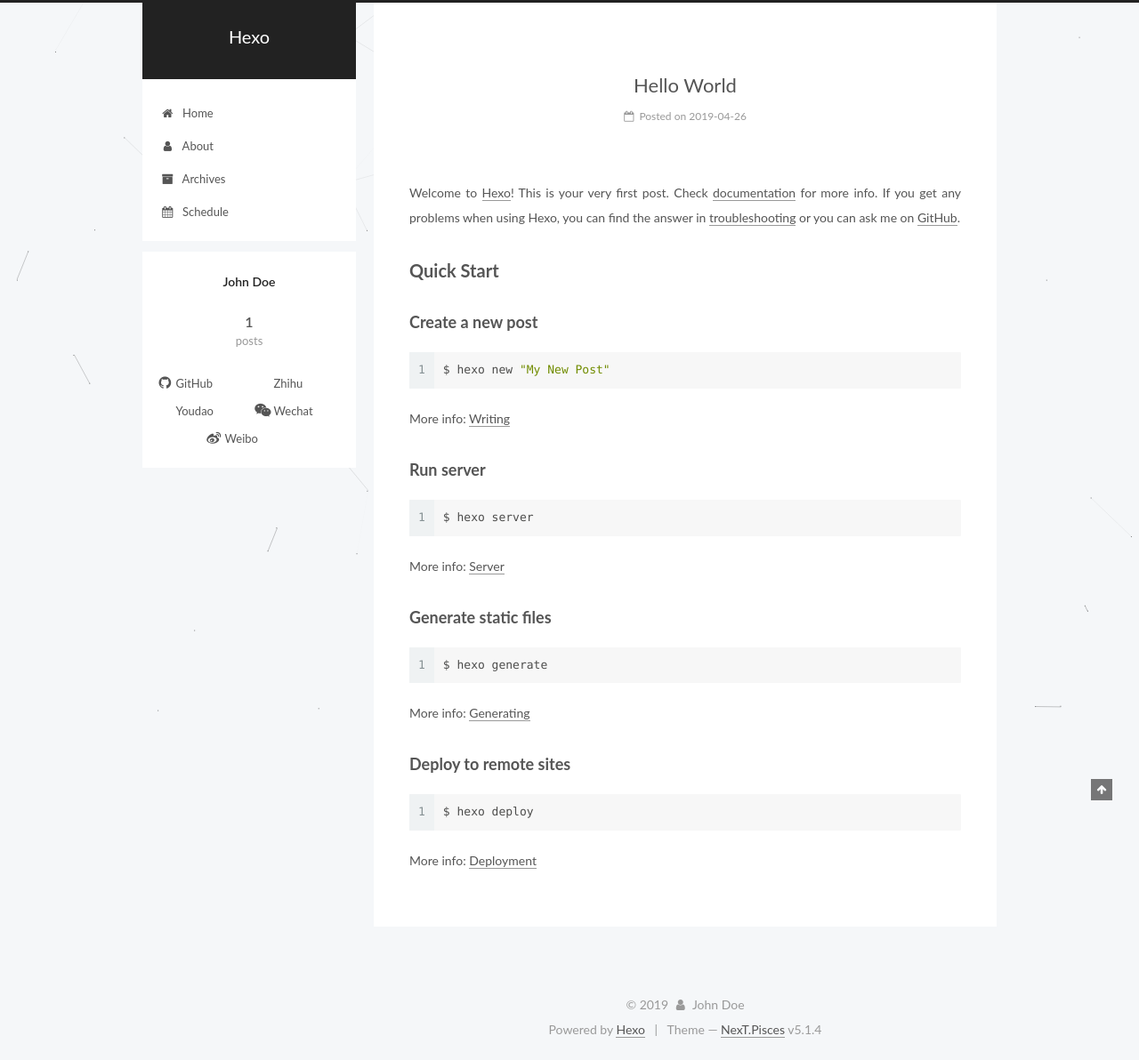
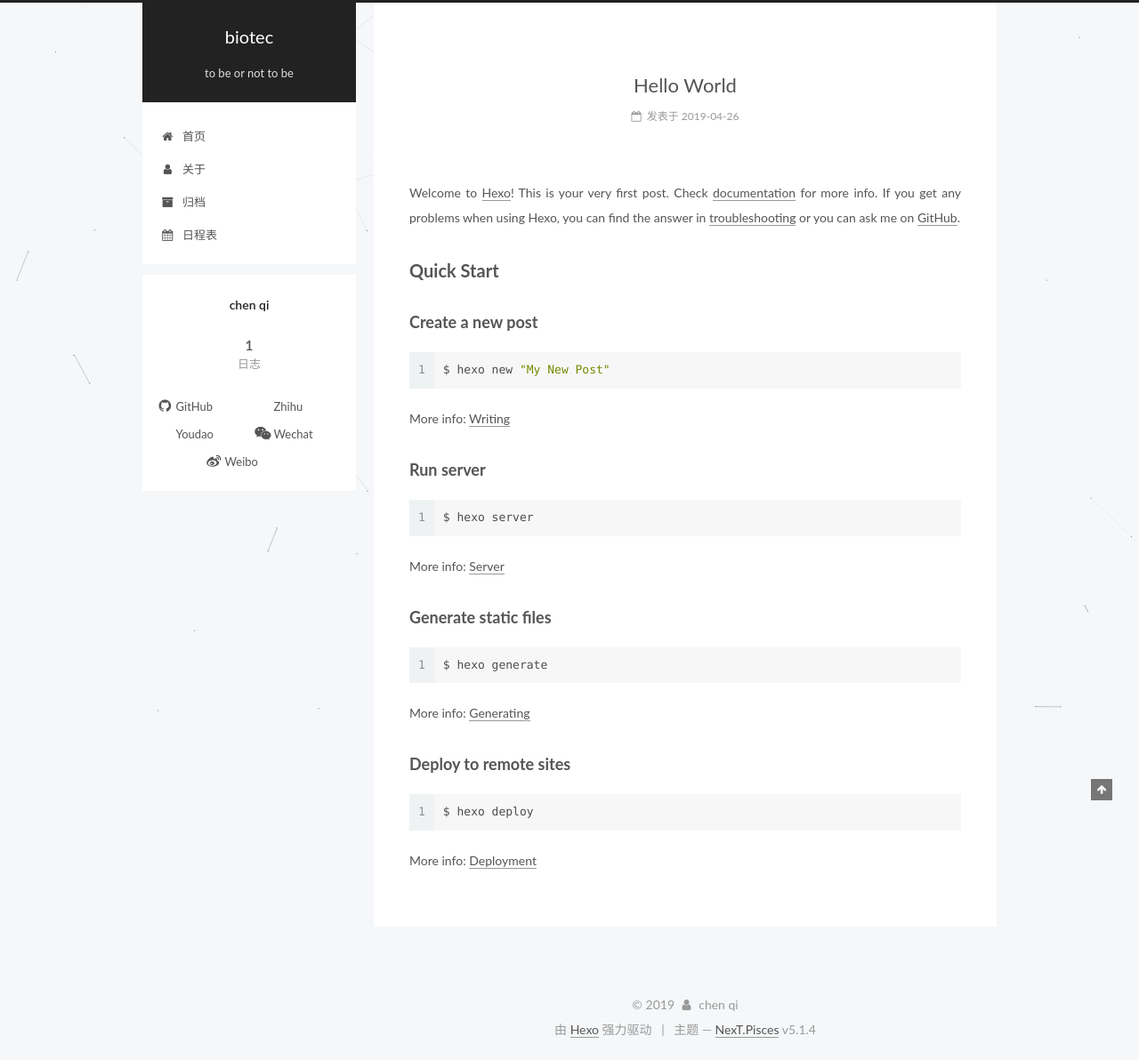
Before and after one commit to biochenqi/biochenqi.github.io, a plain HTML site: page index.html in a window 1280 px wide. Shown: the whole page at 89% size. Drawn offline with Linux system fonts and the light colour scheme.

Commit message:
Site updated: 2019-04-26 15:20:07

```diff
--- a/index.html
+++ b/index.html
@@ -5,7 +5,7 @@
 
 
 
-<html class="theme-next pisces use-motion" lang>
+<html class="theme-next pisces use-motion" lang="zh-Hans">
 <head><meta name="generator" content="Hexo 3.8.0">
   <meta charset="UTF-8">
 <meta http-equiv="X-UA-Compatible" content="IE=edge">
@@ -80,12 +80,12 @@
 
 
 <meta property="og:type" content="website">
-<meta property="og:title" content="Hexo">
+<meta property="og:title" content="biotec">
 <meta property="og:url" content="http://yoursite.com/index.html">
-<meta property="og:site_name" content="Hexo">
-<meta property="og:locale" content="default">
+<meta property="og:site_name" content="biotec">
+<meta property="og:locale" content="zh-Hans">
 <meta name="twitter:card" content="summary">
-<meta name="twitter:title" content="Hexo">
+<meta name="twitter:title" content="biotec">
 
 
 
@@ -101,7 +101,7 @@
     motion: {"enable":true,"async":false,"transition":{"post_block":"fadeIn","post_header":"slideDownIn","post_body":"slideDownIn","coll_header":"slideLeftIn","sidebar":"slideUpIn"}},
     duoshuo: {
       userId: '0',
-      author: 'Author'
+      author: '博主'
     },
     algolia: {
       applicationID: '',
@@ -121,7 +121,7 @@
 
 
 
-  <title>Hexo</title>
+  <title>biotec</title>
 
 
 
@@ -133,7 +133,7 @@
 
 </head>
 
-<body itemscope itemtype="http://schema.org/WebPage" lang="default">
+<body itemscope itemtype="http://schema.org/WebPage" lang="zh-Hans">
 
 
 
@@ -152,12 +152,12 @@
     <div class="custom-logo-site-title">
       <a href="/" class="brand" rel="start">
         <span class="logo-line-before"><i></i></span>
-        <span class="site-title">Hexo</span>
+        <span class="site-title">biotec</span>
         <span class="logo-line-after"><i></i></span>
       </a>
     </div>
 
-        <p class="site-subtitle"></p>
+        <p class="site-subtitle">to be or not to be</p>
 
   </div>
 
@@ -182,7 +182,7 @@
 
               <i class="menu-item-icon fa fa-fw fa-home"></i> <br>
 
-            Home
+            首页
           </a>
         </li>
 
@@ -192,7 +192,7 @@
 
               <i class="menu-item-icon fa fa-fw fa-user"></i> <br>
 
-            About
+            关于
           </a>
         </li>
 
@@ -202,7 +202,7 @@
 
               <i class="menu-item-icon fa fa-fw fa-archive"></i> <br>
 
-            Archives
+            归档
           </a>
         </li>
 
@@ -212,7 +212,7 @@
 
               <i class="menu-item-icon fa fa-fw fa-calendar"></i> <br>
 
-            Schedule
+            日程表
           </a>
         </li>
 
@@ -252,13 +252,13 @@
     <link itemprop="mainEntityOfPage" href="http://yoursite.com/2019/04/26/hello-world/">
 
     <span hidden itemprop="author" itemscope itemtype="http://schema.org/Person">
-      <meta itemprop="name" content="John Doe">
+      <meta itemprop="name" content="chen qi">
       <meta itemprop="description" content>
       <meta itemprop="image" content="/images/avatar.gif">
     </span>
 
     <span hidden itemprop="publisher" itemscope itemtype="http://schema.org/Organization">
-      <meta itemprop="name" content="Hexo">
+      <meta itemprop="name" content="biotec">
     </span>
 
 
@@ -278,9 +278,9 @@
                 <i class="fa fa-calendar-o"></i>
               </span>
 
-                <span class="post-meta-item-text">Posted on</span>
+                <span class="post-meta-item-text">发表于</span>
 
-              <time title="Post created" itemprop="dateCreated datePublished" datetime="2019-04-26T14:36:00+08:00">
+              <time title="创建于" itemprop="dateCreated datePublished" datetime="2019-04-26T14:36:00+08:00">
                 2019-04-26
               </time>
 
@@ -399,7 +399,7 @@
         <div class="site-overview">
           <div class="site-author motion-element" itemprop="author" itemscope itemtype="http://schema.org/Person">
 
-              <p class="site-author-name" itemprop="name">John Doe</p>
+              <p class="site-author-name" itemprop="name">chen qi</p>
               <p class="site-description motion-element" itemprop="description"></p>
           </div>
 
@@ -411,7 +411,7 @@
                 <a href="/archives/">
 
                   <span class="site-state-item-count">1</span>
-                  <span class="site-state-item-name">posts</span>
+                  <span class="site-state-item-name">日志</span>
                 </a>
               </div>
 
@@ -489,13 +489,13 @@
   <span class="with-love">
     <i class="fa fa-user"></i>
   </span>
-  <span class="author" itemprop="copyrightHolder">John Doe</span>
+  <span class="author" itemprop="copyrightHolder">chen qi</span>
 
 
 </div>
 
 
-  <div class="powered-by">Powered by <a class="theme-link" target="_blank" href="https://hexo.io">Hexo</a></div>
+  <div class="powered-by">由 <a class="theme-link" target="_blank" href="https://hexo.io">Hexo</a> 强力驱动</div>
 
 
 
@@ -503,7 +503,7 @@
 
 
 
-  <div class="theme-info">Theme &mdash; <a class="theme-link" target="_blank" href="https://github.com/iissnan/hexo-theme-next">NexT.Pisces</a> v5.1.4</div>
+  <div class="theme-info">主题 &mdash; <a class="theme-link" target="_blank" href="https://github.com/iissnan/hexo-theme-next">NexT.Pisces</a> v5.1.4</div>
 
 
 
```
Also changed, not shown: 2019/04/26/hello-world/index.html (+28 -28 lines), about/index.html (+17 -17 lines), archives/2019/04/index.html (+20 -20 lines), archives/2019/index.html (+20 -20 lines), archives/index.html (+20 -20 lines), home/index.html (+17 -17 lines), schedule/index.html (+17 -17 lines).
